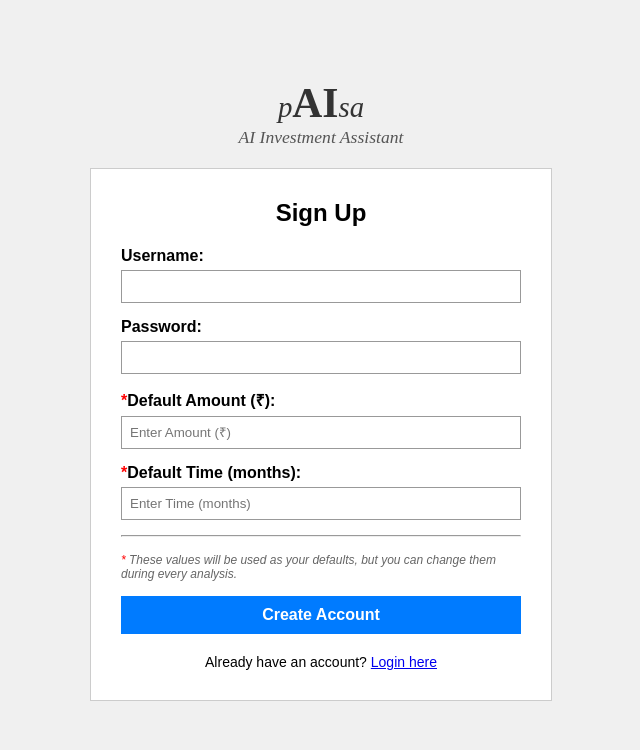
After one commit to Vedant-Kaushik/WhatsApp_Chatbot, a FastAPI app: page /signup in a window 1280 px wide. The commit adds this page. Shown: the top 750 px of the page, without its empty margins (319-959 px from the left). Run offline with FastAPI, Linux system fonts and the light colour scheme.

Commit message:
feat: implement user registration, persistent preferences, and revamped pAIsa dashboard UI

```diff
--- a/pyproject.toml
+++ b/pyproject.toml
@@ -22,6 +22,7 @@ dependencies = [
     "langgraph-checkpoint-sqlite>=3.0.1",
     "matplotlib>=3.10.8",
     "pandas>=3.0.0",
+    "passlib>=1.7.4",
     "pip>=26.0",
     "plotly>=6.6.0",
     "protobuf>=6.33.4",
--- /dev/null
+++ b/templates/signup.html
@@ -0,0 +1,124 @@
+<!DOCTYPE html>
+<html lang="en">
+<head>
+    <meta charset="UTF-8">
+    <meta name="viewport" content="width=device-width, initial-scale=1.0">
+    <title>Sign Up - pAIsa</title>
+    <style>
+        body {
+            font-family: Arial, Helvetica, sans-serif;
+            background-color: #f0f0f0;
+            padding: 50px;
+        }
+        .container {
+            background-color: white;
+            padding: 30px;
+            border: 1px solid #ccc;
+            max-width: 400px;
+            margin: auto;
+        }
+        h2 {
+            text-align: center;
+            margin-top: 0;
+        }
+        .form-group {
+            margin-bottom: 15px;
+        }
+        label {
+            display: block;
+            margin-bottom: 5px;
+            font-weight: bold;
+        }
+        .star {
+            color: red;
+        }
+        input {
+            width: 100%;
+            padding: 8px;
+            box-sizing: border-box;
+            border: 1px solid #999;
+        }
+        button {
+            width: 100%;
+            padding: 10px;
+            background-color: #007bff;
+            color: white;
+            border: none;
+            cursor: pointer;
+            font-size: 16px;
+            font-weight: bold;
+        }
+        .error {
+            color: red;
+            background-color: #ffeaea;
+            padding: 10px;
+            border: 1px solid red;
+            margin-bottom: 15px;
+            font-size: 14px;
+        }
+        .note {
+            font-size: 12px;
+            color: #666;
+            font-style: italic;
+            margin-top: -10px;
+            margin-bottom: 15px;
+        }
+        .login-link {
+            text-align: center;
+            margin-top: 20px;
+            font-size: 14px;
+        }
+    </style>
+</head>
+<body>
+
+    <!-- Logo -->
+    <div style="text-align: center; margin-bottom: 20px; font-family: 'Times New Roman', Times, serif;">
+        <h1 style="margin-bottom: 0px; color: #333;">
+            <span style="font-style: italic; font-weight: normal; font-size: 0.9em;">p</span><span style="font-weight: bold; font-size: 1.3em;">AI</span><span style="font-style: italic; font-weight: normal; font-size: 0.9em;">sa</span>
+        </h1>
+        <div style="font-style: italic; font-weight: normal; font-size: 1.1em; color: #555;">
+            AI Investment Assistant
+        </div>
+    </div>
+
+    <div class="container">
+        <h2>Sign Up</h2>
+
+        {% if error %}
+        <div class="error">
+            {{ error }}
+        </div>
+        {% endif %}
+
+        <form action="/signup" method="post">
+            <div class="form-group">
+                <label>Username:</label>
+                <input type="text" name="username" required>
+            </div>
+            <div class="form-group">
+                <label>Password:</label>
+                <input type="password" name="password" required>
+            </div>
+            <div class="form-group">
+                <label><span class="star">*</span>Default Amount (₹):</label>
+                <input type="number" name="default_amount" placeholder="Enter Amount (₹)" required>
+            </div>
+
+            <div class="form-group">
+                <label><span class="star">*</span>Default Time (months):</label>
+                <input type="number" name="default_time" placeholder="Enter Time (months)" required>
+            </div>
+            <hr><br>
+            <div class="note">
+                <span class="star">*</span> These values will be used as your defaults, but you can change them during every analysis.
+            </div>
+            <button type="submit">Create Account</button>
+        </form>
+
+        <div class="login-link">
+            Already have an account? <a href="/login">Login here</a>
+        </div>
+    </div>
+</body>
+</html>
--- a/trading_pAIsa/main.py
+++ b/trading_pAIsa/main.py
@@ -9,13 +9,13 @@ import io
 from contextlib import asynccontextmanager
 import upstox_client
 from dotenv import load_dotenv
-from fastapi import FastAPI
+from fastapi import FastAPI, Request, Form
 from langchain_google_genai import ChatGoogleGenerativeAI
 from pydantic import BaseModel
 from fastapi.templating import Jinja2Templates
 from fastapi.responses import HTMLResponse, RedirectResponse
-from fastapi import FastAPI, Request, Form
 from datetime import datetime
+import hashlib
 
 # Load Environment Variables
 load_dotenv()
@@ -27,7 +27,11 @@ from database.market_repo import (
     get_all_instruments,
     insert_historical_candles,
     get_historical_candles,
-    log_trade_signal
+    log_trade_signal,
+    init_user_db,
+    create_user,
+    get_user_by_username,
+    update_user_defaults
 )
 
 # Lifespan event handler for database initialization
@@ -323,7 +327,97 @@ def generate_professional_chart(stock_name, candles_chrono, metrics):
 
 @app.get("/", response_class=HTMLResponse)
 async def home(request: Request):
-    return templates.TemplateResponse("frontend_upstox.html", {"request": request})
+    # Initialize user database on first run
+    init_user_db()
+
+    # Check if user is logged in
+    use_cookie = request.cookies.get("user_id")
+    user = None
+    if use_cookie:
+        user_data = get_user_by_username(use_cookie.split(":")[0])
+        user = user_data
+
+    return templates.TemplateResponse(
+        "frontend_upstox.html",
+        {"request": request, "user": user}
+    )
+
+
+@app.get("/signup")
+async def get_signup(request: Request):
+    return templates.TemplateResponse("signup.html", {"request": request})
+
+
+@app.post("/signup")
+async def post_signup(
+    request: Request,
+    username: str = Form(...),
+    password: str = Form(...),
+    default_amount: int = Form(5000),
+    default_time: int = Form(6)
+):
+    # Check if user already exists
+    existing_user = get_user_by_username(username)
+    if existing_user:
+        return templates.TemplateResponse(
+            "signup.html",
+            {"request": request, "error": "Username already exists. Please choose a different username."}
+        )
+
+    # Create new user
+    success = create_user(username, password, default_amount, default_time)
+    if success:
+        # Log the user in by setting cookie
+        response = RedirectResponse(url="/", status_code=302)
+        response.set_cookie(key="user_id", value=username)
+        return response
+    else:
+        return templates.TemplateResponse(
+            "signup.html",
+            {"request": request, "error": "Failed to create user. Please try again."}
+        )
+
+
+@app.get("/login")
+async def get_login(request: Request):
+    return templates.TemplateResponse("login.html", {"request": request})
+
+
+@app.post("/login")
+async def post_login(
+    request: Request,
+    username: str = Form(...),
+    password: str = Form(...)
+):
+    user = get_user_by_username(username)
+    if not user:
+        return templates.TemplateResponse(
+            "login.html",
+            {"request": request, "error": "User not found."}
+        )
+
+    # Verify password by comparing hashes
+    input_hash = hashlib.sha256(password.encode()).hexdigest()
+    stored_hash = user.get("password_hash")
+
+    if input_hash == stored_hash:
+        # Login successful - set cookie
+        response = RedirectResponse(url="/", status_code=302)
+        response.set_cookie(key="user_id", value=username)
+        return response
+    else:
+        return templates.TemplateResponse(
+            "login.html",
+            {"request": request, "error": "Incorrect password. Please try again."}
+        )
+
+
+@app.get("/logout")
+async def logout(request: Request):
+    # Clear the cookie and redirect
+    response = RedirectResponse(url="/", status_code=302)
+    response.delete_cookie("user_id")
+    return response
 
 def preload_historical_data():
     if not ACCESS_TOKEN:
@@ -492,10 +586,17 @@ def analyze_data(request: Request, amount: int = Form(...), time: int = Form(...
         'reasoning': result
     })
 
+    # Check if user is logged in to provide context to the template
+    user_id = request.cookies.get("user_id")
+    user = None
+    if user_id:
+        user = get_user_by_username(user_id)
+
     return templates.TemplateResponse("frontend_upstox.html", {
         "request": request,
         "result": result,
         "candlestick_chart": candlestick_html,
         "amount": amount,
-        "time": time
+        "time": time,
+        "user": user
     })
```
Also changed, not shown: templates/frontend_upstox.html (+51 -6 lines), templates/login.html (added, +101 -0 lines), trading_pAIsa/database/market_repo.py (+146 -1 lines), .claude/commands/create-spec.md, .claude/plans/02-registration-plan.md (added), .claude/specs/02-registration.md (added), README.md, trading_pAIsa/README.md (added), trading_pAIsa/assets/home.png (added), trading_pAIsa/assets/logo.svg (added), trading_pAIsa/assets/results.png (added), trading_pAIsa/assets/signup.png (added), trading_pAIsa/database/market_db.sqlite3, 2 other files.
